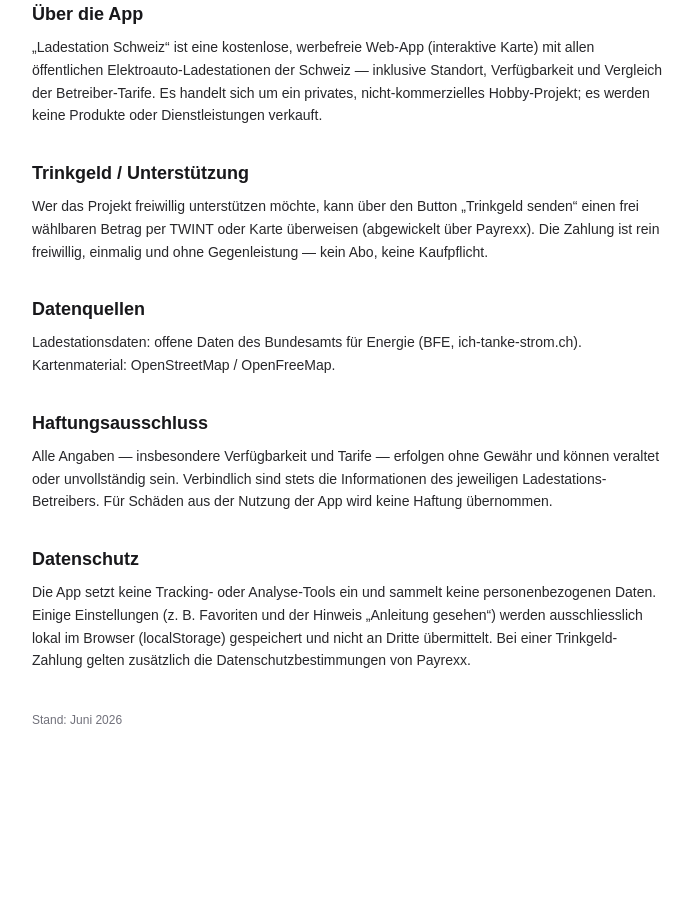
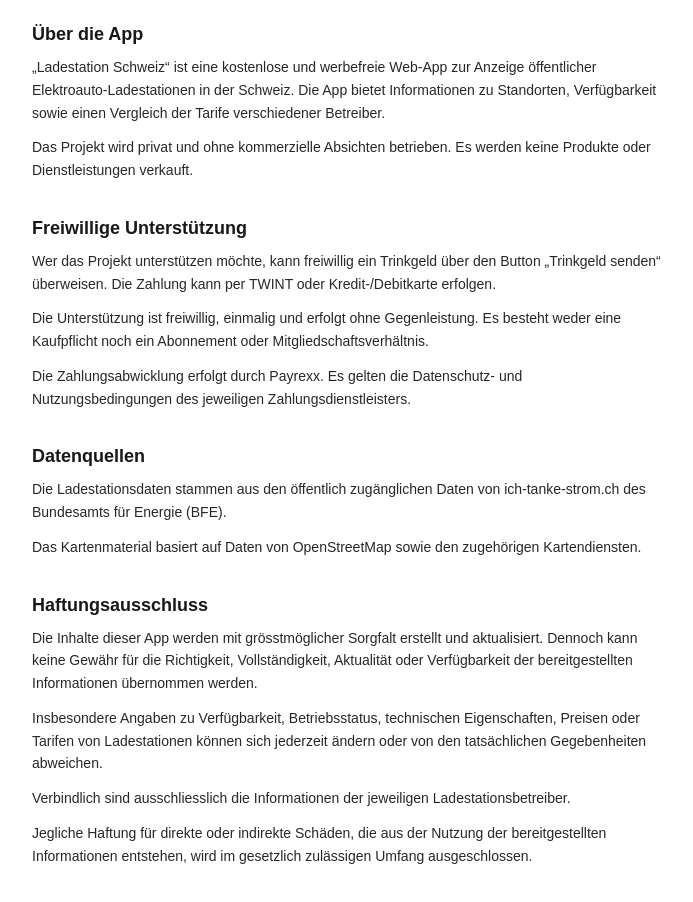
Before and after one commit to hagi6464/ladestation-ch, a Next.js app: page /impressum in a window 1280 px wide. Shown: the part 260-1162 px from the top of the page, without its empty margins (292-985 px from the left). Before the commit the page ends 1028 px from the top, so only its background shows below. Built offline with nearby package versions, Linux system fonts and the light colour scheme.

Commit message:
docs: Impressum-Text durch finale Fassung des Betreibers ersetzt

```diff
--- a/app/impressum/page.tsx
+++ b/app/impressum/page.tsx
@@ -4,7 +4,7 @@
 export const metadata: Metadata = {
   title: "Impressum — Ladestation Schweiz",
   description:
-    "Impressum, Angebot und Datenschutz der App Ladestation Schweiz.",
+    "Impressum, Angebot und rechtliche Hinweise der App Ladestation Schweiz.",
 };
 
 export default function ImpressumPage() {
@@ -21,8 +21,10 @@
         Impressum
       </h1>
 
-      <section className="mt-6 space-y-1 text-sm">
-        <p className="font-medium text-zinc-900 dark:text-zinc-50">Betreiber</p>
+      <h2 className="mt-8 text-lg font-semibold text-zinc-900 dark:text-zinc-50">
+        Betreiber
+      </h2>
+      <div className="mt-2 space-y-1 text-sm">
         <p>Marek Hagmann</p>
         <p>2540 Grenchen, Schweiz</p>
         <p>
@@ -34,61 +36,74 @@
             ladestation-ch.relock425@passmail.com
           </a>
         </p>
-      </section>
+      </div>
 
       <h2 className="mt-8 text-lg font-semibold text-zinc-900 dark:text-zinc-50">
         Über die App
       </h2>
       <p className="mt-2 text-sm leading-relaxed">
-        „Ladestation Schweiz“ ist eine kostenlose, werbefreie Web-App
-        (interaktive Karte) mit allen öffentlichen Elektroauto-Ladestationen der
-        Schweiz — inklusive Standort, Verfügbarkeit und Vergleich der
-        Betreiber-Tarife. Es handelt sich um ein privates, nicht-kommerzielles
-        Hobby-Projekt; es werden keine Produkte oder Dienstleistungen verkauft.
+        „Ladestation Schweiz“ ist eine kostenlose und werbefreie Web-App zur
+        Anzeige öffentlicher Elektroauto-Ladestationen in der Schweiz. Die App
+        bietet Informationen zu Standorten, Verfügbarkeit sowie einen Vergleich
+        der Tarife verschiedener Betreiber.
+      </p>
+      <p className="mt-3 text-sm leading-relaxed">
+        Das Projekt wird privat und ohne kommerzielle Absichten betrieben. Es
+        werden keine Produkte oder Dienstleistungen verkauft.
       </p>
 
       <h2 className="mt-8 text-lg font-semibold text-zinc-900 dark:text-zinc-50">
-        Trinkgeld / Unterstützung
+        Freiwillige Unterstützung
       </h2>
       <p className="mt-2 text-sm leading-relaxed">
-        Wer das Projekt freiwillig unterstützen möchte, kann über den Button
-        „Trinkgeld senden“ einen frei wählbaren Betrag per TWINT oder Karte
-        überweisen (abgewickelt über Payrexx). Die Zahlung ist rein freiwillig,
-        einmalig und ohne Gegenleistung — kein Abo, keine Kaufpflicht.
+        Wer das Projekt unterstützen möchte, kann freiwillig ein Trinkgeld über
+        den Button „Trinkgeld senden“ überweisen. Die Zahlung kann per TWINT oder
+        Kredit-/Debitkarte erfolgen.
+      </p>
+      <p className="mt-3 text-sm leading-relaxed">
+        Die Unterstützung ist freiwillig, einmalig und erfolgt ohne
+        Gegenleistung. Es besteht weder eine Kaufpflicht noch ein Abonnement oder
+        Mitgliedschaftsverhältnis.
+      </p>
+      <p className="mt-3 text-sm leading-relaxed">
+        Die Zahlungsabwicklung erfolgt durch Payrexx. Es gelten die Datenschutz-
+        und Nutzungsbedingungen des jeweiligen Zahlungsdienstleisters.
       </p>
 
       <h2 className="mt-8 text-lg font-semibold text-zinc-900 dark:text-zinc-50">
         Datenquellen
       </h2>
       <p className="mt-2 text-sm leading-relaxed">
-        Ladestationsdaten: offene Daten des Bundesamts für Energie (BFE,
-        ich-tanke-strom.ch). Kartenmaterial: OpenStreetMap / OpenFreeMap.
+        Die Ladestationsdaten stammen aus den öffentlich zugänglichen Daten von
+        ich-tanke-strom.ch des Bundesamts für Energie (BFE).
+      </p>
+      <p className="mt-3 text-sm leading-relaxed">
+        Das Kartenmaterial basiert auf Daten von OpenStreetMap sowie den
+        zugehörigen Kartendiensten.
       </p>
 
       <h2 className="mt-8 text-lg font-semibold text-zinc-900 dark:text-zinc-50">
         Haftungsausschluss
       </h2>
       <p className="mt-2 text-sm leading-relaxed">
-        Alle Angaben — insbesondere Verfügbarkeit und Tarife — erfolgen ohne
-        Gewähr und können veraltet oder unvollständig sein. Verbindlich sind
-        stets die Informationen des jeweiligen Ladestations-Betreibers. Für
-        Schäden aus der Nutzung der App wird keine Haftung übernommen.
+        Die Inhalte dieser App werden mit grösstmöglicher Sorgfalt erstellt und
+        aktualisiert. Dennoch kann keine Gewähr für die Richtigkeit,
+        Vollständigkeit, Aktualität oder Verfügbarkeit der bereitgestellten
+        Informationen übernommen werden.
       </p>
-
-      <h2 className="mt-8 text-lg font-semibold text-zinc-900 dark:text-zinc-50">
-        Datenschutz
-      </h2>
-      <p className="mt-2 text-sm leading-relaxed">
-        Die App setzt keine Tracking- oder Analyse-Tools ein und sammelt keine
-        personenbezogenen Daten. Einige Einstellungen (z. B. Favoriten und der
-        Hinweis „Anleitung gesehen“) werden ausschliesslich lokal im Browser
-        (localStorage) gespeichert und nicht an Dritte übermittelt. Bei einer
-        Trinkgeld-Zahlung gelten zusätzlich die Datenschutzbestimmungen von
-        Payrexx.
+      <p className="mt-3 text-sm leading-relaxed">
+        Insbesondere Angaben zu Verfügbarkeit, Betriebsstatus, technischen
+        Eigenschaften, Preisen oder Tarifen von Ladestationen können sich
+        jederzeit ändern oder von den tatsächlichen Gegebenheiten abweichen.
       </p>
-
-      <p className="mt-10 text-xs text-zinc-500 dark:text-zinc-400">
-        Stand: Juni 2026
+      <p className="mt-3 text-sm leading-relaxed">
+        Verbindlich sind ausschliesslich die Informationen der jeweiligen
+        Ladestationsbetreiber.
+      </p>
+      <p className="mt-3 text-sm leading-relaxed">
+        Jegliche Haftung für direkte oder indirekte Schäden, die aus der Nutzung
+        der bereitgestellten Informationen entstehen, wird im gesetzlich
+        zulässigen Umfang ausgeschlossen.
       </p>
     </main>
   );
```
